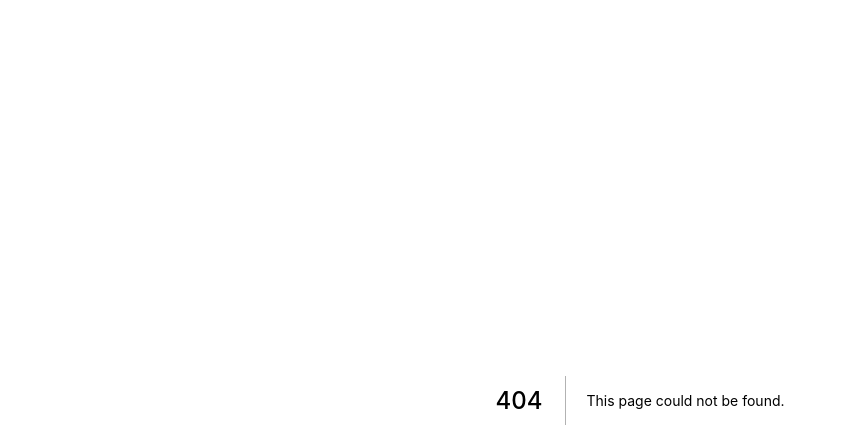
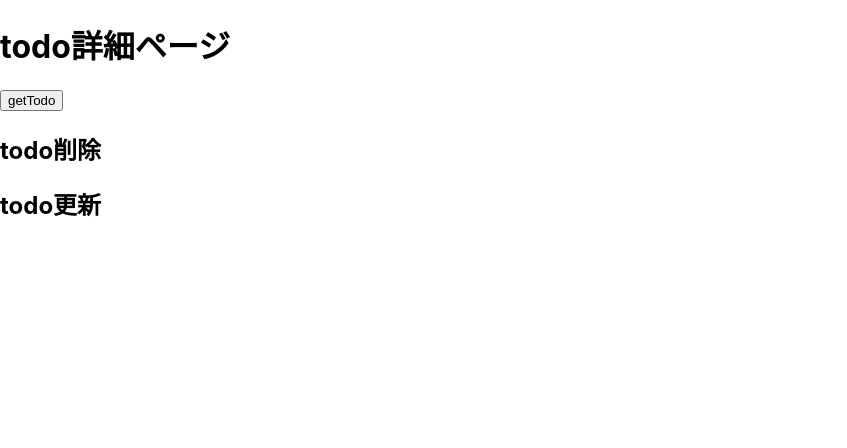
Before and after one commit to Seiji-Ikeda32/go-todo-app, a Next.js app in the folder frontend/: page /todo/1 in a window 1280 px wide. Before the commit this address had no page. Shown: the top 448 px of the page, without its empty margins (0-847 px from the left). Built offline with nearby package versions, Linux system fonts and the light colour scheme.

Commit message:
一覧表示と特定todoへのページ遷移

```diff
--- /dev/null
+++ b/frontend/src/pages/todo/[id].tsx
@@ -0,0 +1,51 @@
+import { useRouter } from "next/router";
+import { useState } from "react";
+import axios from "axios";
+
+type Todo ={
+    id: string;
+    title: string;
+    discription: string;
+    is_completed: boolean;
+    due_time: {Time: string; Valid:boolean;};
+    created_at: {Time: string; Valid:boolean;};
+    updated_at: {Time: string; Valid:boolean;};
+}
+
+export default function tododetail() {
+    const [todo, setTodo] = useState();
+    const router = useRouter();
+    const todoId = router.query.id
+
+    const getTodo = () => {
+      axios.get(`http://localhost:8080/todos/${todoId}`)
+      .then((res) => {
+        console.log(res.data)
+        setTodo(res.data)
+        console.log(todo)
+      })
+      .catch((error) => {
+        "エラーが発生しました。"
+      });
+    }
+
+
+    return (
+      <>
+        <h1>todo詳細ページ</h1>
+
+        <button onClick={getTodo}>getTodo</button>
+
+        {/* <p>{todo.id}</p>
+        <p>タイトル：{todo.title}</p>
+        <p>説明：{todo.discription}</p>
+        <p>完了：{todo.is_completed + ''}</p>
+        <p>期限{todo.due_time.Time}({todo.due_time.Valid + ''})</p>
+        <p>作成時間{todo.created_at.Time}({todo.created_at.Valid + ''})</p>
+        <p>更新時間{todo.updated_at.Time}({todo.updated_at.Valid + ''})</p> */}
+
+        <h2>todo削除</h2>
+        <h2>todo更新</h2>
+      </>
+    )
+  }
```
Also changed, not shown: frontend/src/pages/todo/index.tsx (+10 -10 lines).
